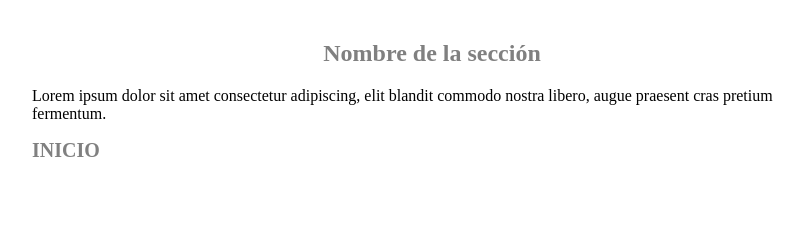
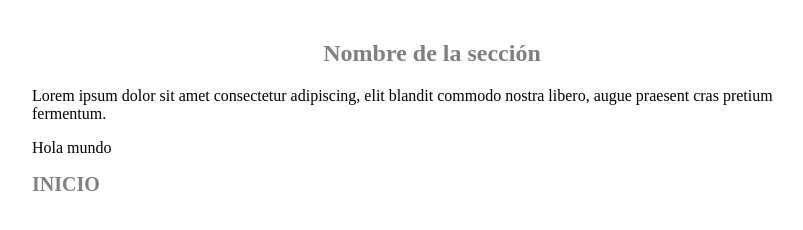
Before and after one commit to Euskera583/empresa, a plain HTML site: page section.html in a window 1280 px wide. Shown: the whole page, without its empty margins (208-1011 px from the left). Drawn offline with Linux system fonts and the light colour scheme.

Commit message:
Modificacion del section

```diff
--- a/section.html
+++ b/section.html
@@ -15,7 +15,8 @@
     <div id="contenido">
    	 <h2>Nombre de la sección</h2>
    	 <p>Lorem ipsum dolor sit amet consectetur adipiscing, elit blandit commodo nostra libero, augue praesent cras pretium fermentum.
-   	 </p>
+   	 </p><p>Hola mundo</p>
+
    	 <a href="index.html"><strong>INICIO</strong></a>
     </div>
   </body>
```
